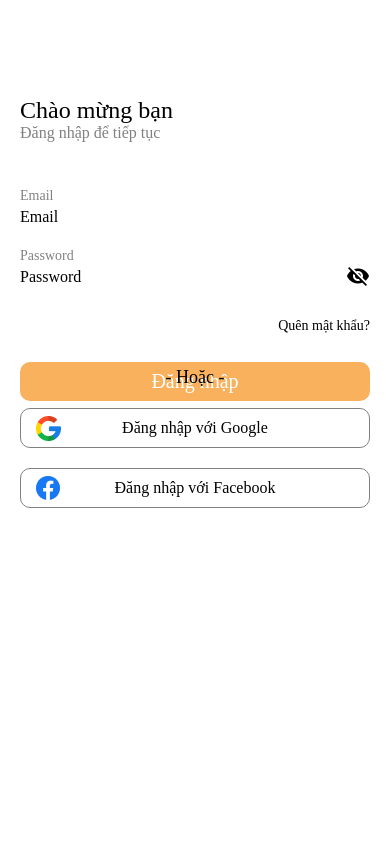
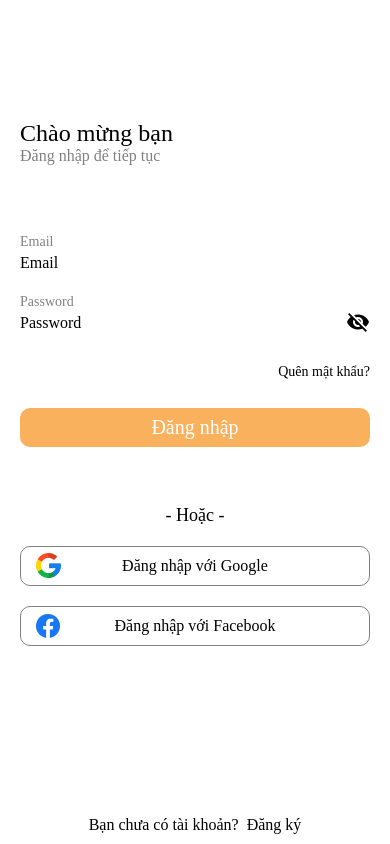
Before and after one commit to NguyenVanViet2004/Wedding_Dress_Consultation_App, a React Native app: screen /BottomTabs in a window 390 px wide. Built offline with nearby package versions, Linux system fonts and the light colour scheme.

Commit message:
styles[home.tsx]: reponsive, sửa lỗi component

```diff
--- a/src/components/Button/ButtonCustom.jsx
+++ b/src/components/Button/ButtonCustom.jsx
@@ -1,4 +1,4 @@
-import { View, Text, TouchableOpacity, StyleSheet } from 'react-native'
+import { View, Text, TouchableOpacity, StyleSheet, Platform } from 'react-native'
 import React from 'react'
 import { BORDERRADIUS, COLORS, FONTFAMILY, FONTSIZE, SPACING } from '../../theme/Theme'
 
@@ -23,6 +23,11 @@ const styles = StyleSheet.create({
         borderRadius: BORDERRADIUS.radius_10,
         paddingVertical: SPACING.space_8,
         backgroundColor: COLORS.Orange,
-        marginHorizontal: SPACING.space_20
+        marginHorizontal: SPACING.space_20,
+        ...Platform.select({
+          ios:{
+            paddingVertical: SPACING.space_12
+          },
+        })
     },
 })
--- a/src/components/Categories/CategoryItem.tsx
+++ b/src/components/Categories/CategoryItem.tsx
@@ -16,7 +16,7 @@ const CategoryItem = ({data}: {data:  {id: string, name: string, image: number }
   }
 
   return (
-    <FlatList data={data} horizontal showsHorizontalScrollIndicator={false}
+    <FlatList data={data} horizontal showsHorizontalScrollIndicator={false} scrollEnabled={true}
       renderItem={({ item }) => renderItem(item)} />
   )
 }
--- a/src/components/HotDressCategory/HotCategories.tsx
+++ b/src/components/HotDressCategory/HotCategories.tsx
@@ -2,7 +2,7 @@ import { Dimensions, FlatList, Image, StyleSheet, Text, TouchableOpacity, View }
 import React from 'react'
 import { SPACING, COLORS, BORDERRADIUS, FONTFAMILY } from '../../theme/Theme';
 
-const {width, height} = Dimensions.get('window');
+const { width, height } = Dimensions.get('window');
 
 const HotCategories = ({ data }: { data: { id: string, name: string, image: number, price: string }[] }) => {
 
@@ -29,15 +29,15 @@ const HotCategories = ({ data }: { data: { id: string, name: string, image: numb
                     <Image source={item[1].image} style={styles.image} />
                     <Text style={styles.name}>{item[1].name}</Text>
                     <Text style={styles.name}>{item[1].price}Đ</Text>
-                </TouchableOpacity>}
+                </TouchableOpacity> || <View style={styles.viewEmpty} />}
             </View>
         );
     }
 
     return (
         <FlatList
-            horizontal
-            showsHorizontalScrollIndicator={false}
+            showsVerticalScrollIndicator={false}
+            scrollEnabled={false}
             data={pairs}
             renderItem={({ item, index }) => renderRow(item)} />
     )
@@ -56,10 +56,13 @@ const styles = StyleSheet.create({
         shadowOffset: { width: 0, height: 5 },
         shadowOpacity: 0.5,
         gap: SPACING.space_4,
-        marginBottom: SPACING.space_10
+        marginBottom: SPACING.space_20,
+        alignItems: 'center',
+        justifyContent: 'center',
+        flex: 1,
     },
     image: {
-        width: width * 1/2,
+        width: width * 1 / 2,
         resizeMode: 'cover',
         borderRadius: BORDERRADIUS.radius_10,
         aspectRatio: 9 / 12,
@@ -71,6 +74,16 @@ const styles = StyleSheet.create({
     },
     rowBlock: {
         gap: SPACING.space_20,
-        marginEnd: SPACING.space_20
+        flexDirection: 'row',
+    },
+    viewEmpty: {
+        padding: SPACING.space_15,
+        backgroundColor: COLORS.White,
+        borderRadius: BORDERRADIUS.radius_10,
+        gap: SPACING.space_4,
+        marginBottom: SPACING.space_20,
+        alignItems: 'center',
+        justifyContent: 'center',
+        flex: 1,
     },
 })
--- a/src/components/Search/Search.tsx
+++ b/src/components/Search/Search.tsx
@@ -30,7 +30,7 @@ const styles = StyleSheet.create({
         position: 'relative',
         flexDirection: 'row',
         gap: SPACING.space_10,
-        paddingHorizontal: SPACING.space_4,
+        paddingHorizontal: SPACING.space_10,
         borderColor: COLORS.Gray,
         alignItems: 'center',
         ...Platform.select({
--- a/src/components/TopSale/TopSale.tsx
+++ b/src/components/TopSale/TopSale.tsx
@@ -20,6 +20,7 @@ const TopSale = ({ data }: { data: { id: string, name: string, image: number, pr
     return (
         <FlatList
             horizontal
+            scrollEnabled={true}
             showsHorizontalScrollIndicator={false}
             data={data}
             renderItem={({ item, index }) => renderItem(item)} />
--- a/src/screens/Home/Home.style.jsx
+++ b/src/screens/Home/Home.style.jsx
@@ -87,6 +87,7 @@ export const HomeStyles = StyleSheet.create({
   hotContainer: {
     marginTop: SPACING.space_20,
     gap: SPACING.space_10,
+    height: height * 0.6,
   },
   topSaleContainer: {
     marginTop: SPACING.space_20,
--- a/src/screens/Home/Home.tsx
+++ b/src/screens/Home/Home.tsx
@@ -64,48 +64,6 @@ const Home = () => {
       id: "4",
       name: 'Category 4',
       image: require('../../assets/images/temp/8.png'),
-      price: "50.000.000"
-    },
-    {
-      id: "5",
-      name: 'Category 5',
-      image: require('../../assets/images/temp/5.png'),
-      price: "50.000.000"
-    },
-    {
-      id: "6",
-      name: 'Category 6',
-      image: require('../../assets/images/temp/6.png'),
-      price: "50.000.000"
-    },
-    {
-      id: "7",
-      name: 'Category 7',
-      image: require('../../assets/images/temp/8.png'),
-      price: "50.000.000"
-    },
-    {
-      id: "8",
-      name: 'Category 8',
-      image: require('../../assets/images/temp/7.png'),
-      price: "50.000.000"
-    },
-    {
-      id: "9",
-      name: 'Category 9',
-      image: require('../../assets/images/temp/6.png'),
-      price: "50.000.000"
-    },
-    {
-      id: "10",
-      name: 'Category 10',
-      image: require('../../assets/images/temp/5.png'),
-      price: "50.000.000"
-    },
-    {
-      id: "11",
-      name: 'Category 11',
-      image: require('../../assets/images/temp/5.png'),
       price: "50.000.000"
     },
   ];
@@ -196,10 +154,10 @@ const Home = () => {
       </View>
 
 
-      <ScrollView style={styles.container} >
+      <ScrollView style={styles.container} showsVerticalScrollIndicator={false}>
         {/* slide */}
         <View style={styles.slideContainer} >
-          <FlatList horizontal showsHorizontalScrollIndicator={false} pagingEnabled
+          <FlatList horizontal showsHorizontalScrollIndicator={false} pagingEnabled scrollEnabled={true}
             data={listImages}
             ref={ref => setRefFlatList(ref)}
             renderItem={({ item }) => (
--- a/src/screens/Login/Login.style.jsx
+++ b/src/screens/Login/Login.style.jsx
@@ -1,4 +1,4 @@
-import { StyleSheet } from "react-native";
+import { Platform, StyleSheet } from "react-native";
 import { BORDERRADIUS, COLORS, FONTFAMILY, FONTSIZE, SPACING } from "../../theme/Theme";
 
 export const LoginStyles = StyleSheet.create({
@@ -11,23 +11,38 @@ export const LoginStyles = StyleSheet.create({
         flex: 1,
         justifyContent: 'center',
         marginTop: SPACING.space_20 * 4,
-        marginBottom: SPACING.space_20
+        marginBottom: SPACING.space_20,
     },
     loginTitleText:{
         fontFamily: FONTFAMILY.Roboto_Medium,
         fontSize: FONTSIZE.size_24,
-        color: COLORS.Black
+        color: COLORS.Black,
+        ...Platform.select({
+            ios:{
+                fontSize: FONTSIZE.size_30,
+            },
+        })
     },
     subLoginTitleText:{
         fontFamily: FONTFAMILY.Roboto_Medium,
         fontSize: FONTSIZE.size_16,
-        color: COLORS.Gray
+        color: COLORS.Gray,
+        ...Platform.select({
+            ios:{
+                fontSize: FONTSIZE.size_18,
+            },
+        })
     },
     loginForm:{
         flex: 2,
         gap: SPACING.space_20,
         marginBottom: SPACING.space_20,
-        marginTop: SPACING.space_8
+        marginTop: SPACING.space_8,
+        ...Platform.select({
+            ios:{
+                marginTop: SPACING.space_32
+            },
+        })
     },
     forgotPasswordLabel:{
         fontFamily: FONTFAMILY.Roboto_Light,
@@ -58,6 +73,11 @@ export const LoginStyles = StyleSheet.create({
         paddingVertical: SPACING.space_10,
         position: 'relative',
         borderColor: COLORS.Gray,
+        ...Platform.select({
+            ios:{
+                paddingVertical: SPACING.space_15
+            }
+        })
     },
     iconButton:{
         position: 'absolute',
@@ -70,4 +90,23 @@ export const LoginStyles = StyleSheet.create({
         fontSize: FONTSIZE.size_16,
         color: COLORS.Black
     },
+    footerTitle: {
+        textAlign: 'center',
+        fontFamily: FONTFAMILY.Roboto_Light,
+        fontSize: FONTSIZE.size_16,
+        color: COLORS.Black,
+    },
+    footerButton:{
+        alignItems: 'center',
+        justifyContent: 'center',
+    },
+    footerButtonText:{
+        fontFamily: FONTFAMILY.Roboto_Bold,
+        textAlign: 'center'
+    },
+    footerContainer: {
+        alignItems: 'center',
+        justifyContent: 'center',
+        marginBottom: SPACING.space_10
+    },
 });
--- a/src/screens/Login/Login.tsx
+++ b/src/screens/Login/Login.tsx
@@ -37,16 +37,16 @@ const Login = () => {
   }
 
   return (
-    <ScrollView contentContainerStyle={{flex: 1}} >
+    <ScrollView contentContainerStyle={{ flex: 1 }} >
       <SafeAreaView style={styles.container} >
 
-        <ScrollView>
-        <View style={styles.loginTitle} >
-          <Text style={styles.loginTitleText} >Chào mừng bạn</Text>
-          <Text style={styles.subLoginTitleText} >Đăng nhập để tiếp tục</Text>
-        </View>
+        <ScrollView contentContainerStyle={{ flex: 1, position: 'relative' }} >
+          <View style={styles.loginTitle} >
+            <Text style={styles.loginTitleText} >Chào mừng bạn</Text>
+            <Text style={styles.subLoginTitleText} >Đăng nhập để tiếp tục</Text>
+          </View>
           {/* Login form */}
-          <KeyboardAvoidingView behavior={Platform.OS === 'ios' ? 'padding' : 'height'} style={styles.loginForm} >
+          <View style={styles.loginForm} >
             <TextInputCustom props={{
               placeholder: 'Email',
               autoCapitalize: 'none',
@@ -76,7 +76,7 @@ const Login = () => {
 
               <ButtonCustom props={{ label: 'Đăng nhập' }} onPress={loginHandler} />
             </View>
-          </KeyboardAvoidingView>
+          </View>
 
           {/* Option login form */}
           <View style={styles.optionsLoginForm} >
@@ -92,6 +92,10 @@ const Login = () => {
               <Text style={styles.labelButton} >Đăng nhập với Facebook</Text>
             </TouchableOpacity>
           </View>
+
+          <View style={styles.footerContainer} >
+            <Text style={styles.footerTitle} >Bạn chưa có tài khoản? <TouchableOpacity style={styles.footerButton} ><Text style={styles.footerButtonText} > Đăng ký</Text></TouchableOpacity></Text>
+          </View>
         </ScrollView>
       </SafeAreaView>
     </ScrollView>
```
Also changed, not shown: src/components/TextInput/TextInputCustom.tsx (+26 -6 lines).
